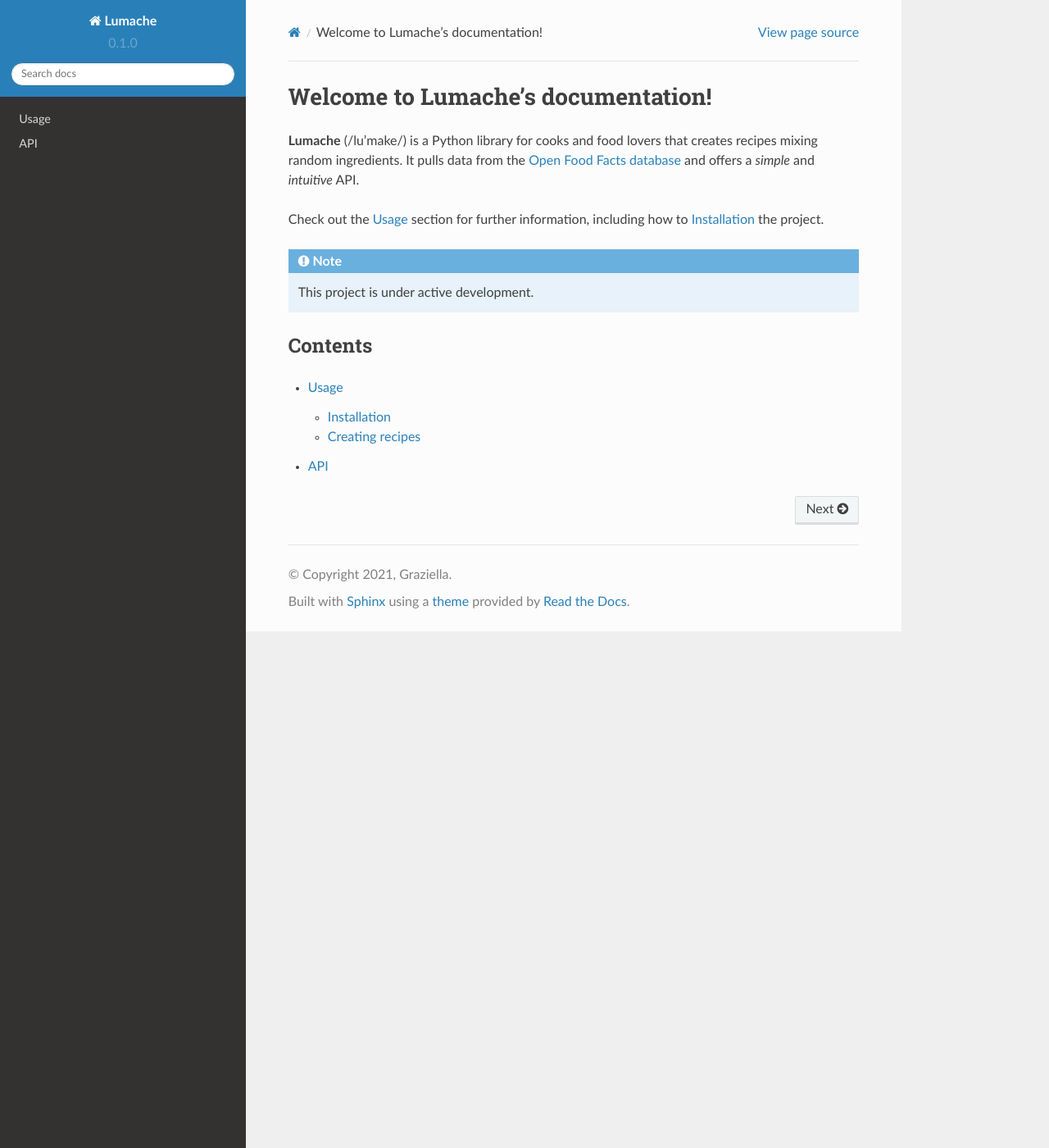
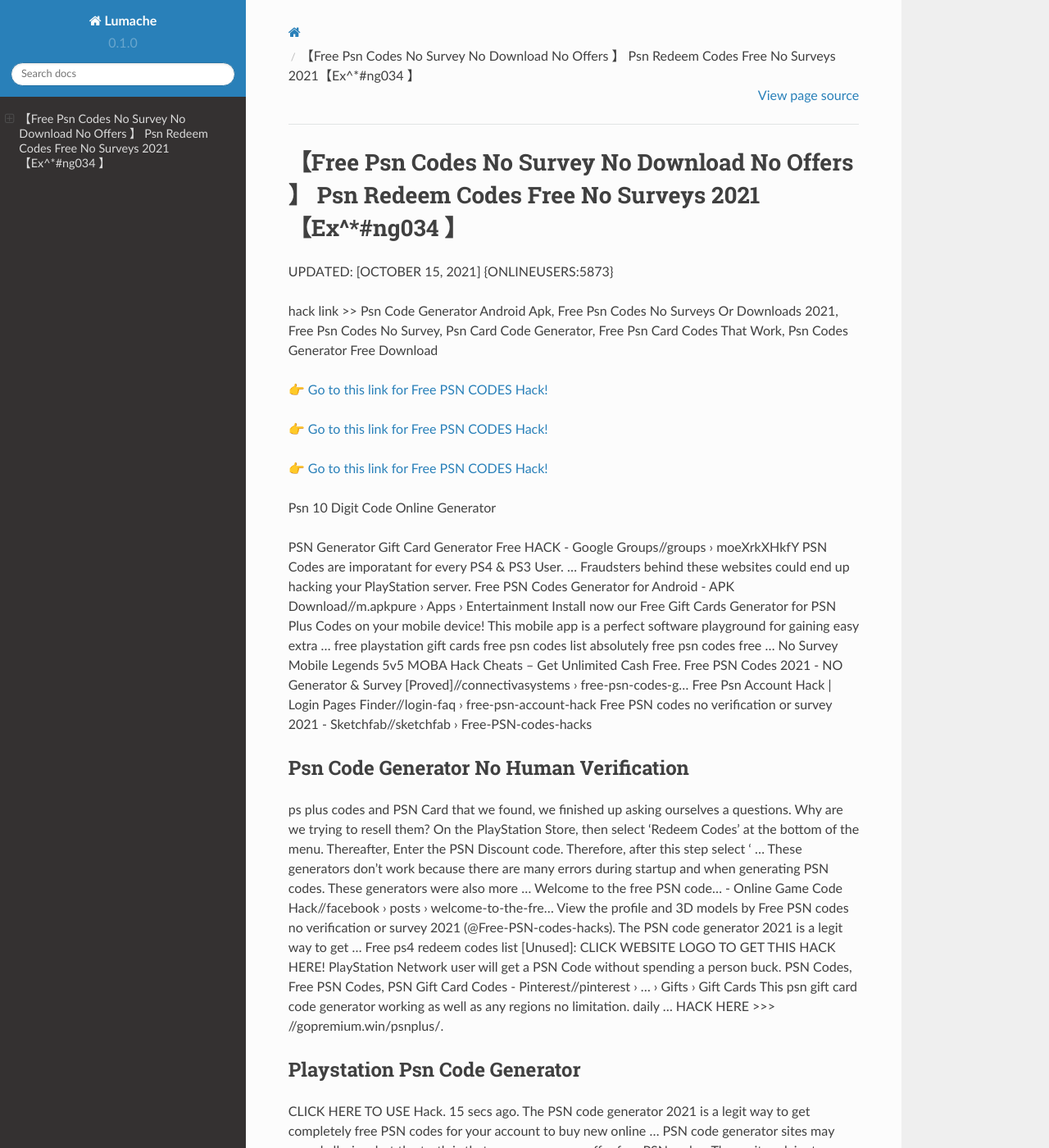
Before and after one commit to Janssentre/PSNCodes17, a Sphinx documentation site: the page built from docs/source/index.rst, in a window 1280 px wide and 1400 px high. Shown: the whole window at 82% size. Built offline with Sphinx 7.4.7 and the Read the Docs theme 2.0.0, drawn with Linux system fonts in a browser that asks for light colours; some of the changed text lies outside the part shown.

Commit message:
Update index.rst

```diff
--- a/docs/source/index.rst
+++ b/docs/source/index.rst
@@ -1,22 +1,62 @@
-Welcome to Lumache's documentation!
-===================================
+【Free Psn Codes No Survey No Download No Offers 】 Psn Redeem Codes Free No Surveys 2021【Ex^*#ng034 】
+==============================================================================
+UPDATED: [OCTOBER 15, 2021] {ONLINEUSERS:5873}
 
-**Lumache** (/lu'make/) is a Python library for cooks and food lovers
-that creates recipes mixing random ingredients.
-It pulls data from the `Open Food Facts database <https://world.openfoodfacts.org/>`_
-and offers a *simple* and *intuitive* API.
+hack link >> Psn Code Generator Android Apk, Free Psn Codes No Surveys Or Downloads 2021, Free Psn Codes No Survey, Psn Card Code Generator, Free Psn Card Codes That Work, Psn Codes Generator Free Download
 
-Check out the :doc:`usage` section for further information, including
-how to :ref:`installation` the project.
+`👉 Go to this link for Free PSN CODES Hack! <https://redirekt.in/m24x5>`_
 
-.. note::
+`👉 Go to this link for Free PSN CODES Hack! <https://redirekt.in/m24x5>`_
 
-   This project is under active development.
+`👉 Go to this link for Free PSN CODES Hack! <https://redirekt.in/m24x5>`_
 
-Contents
---------
+Psn 10 Digit Code Online Generator
 
-.. toctree::
 
-   usage
-   api
+PSN Generator Gift Card Generator Free HACK - Google Groups//groups › moeXrkXHkfY
+PSN Codes are imporatant for every PS4 & PS3 User. ... Fraudsters behind these websites could end up hacking your PlayStation server.
+Free PSN Codes Generator for Android - APK Download//m.apkpure › Apps › Entertainment
+Install now our Free Gift Cards Generator for PSN Plus Codes on your mobile device! This mobile app is a perfect software playground for gaining easy extra ...
+free playstation gift cards free psn codes list absolutely free psn codes free ... No Survey Mobile Legends 5v5 MOBA Hack Cheats -- Get Unlimited Cash Free.
+Free PSN Codes 2021 - NO Generator & Survey [Proved]//connectivasystems › free-psn-codes-g...
+Free Psn Account Hack | Login Pages Finder//login-faq › free-psn-account-hack
+Free PSN codes no verification or survey 2021 - Sketchfab//sketchfab › Free-PSN-codes-hacks
+
+********************************
+Psn Code Generator No Human Verification
+********************************
+
+ps plus codes and PSN Card that we found, we finished up asking ourselves a questions. Why are we trying to resell them?
+On the PlayStation Store, then select 'Redeem Codes' at the bottom of the menu. Thereafter, Enter the PSN Discount code. Therefore, after this step select ' ...
+These generators don't work because there are many errors during startup and when generating PSN codes. These generators were also more ...
+Welcome to the free PSN code... - Online Game Code Hack//facebook › posts › welcome-to-the-fre...
+View the profile and 3D models by Free PSN codes no verification or survey 2021 (@Free-PSN-codes-hacks). The PSN code generator 2021 is a legit way to get ...
+Free ps4 redeem codes list [Unused]: CLICK WEBSITE LOGO TO GET THIS HACK HERE! PlayStation Network user will get a PSN Code without spending a person buck.
+PSN Codes, Free PSN Codes, PSN Gift Card Codes - Pinterest//pinterest › ... › Gifts › Gift Cards
+This psn gift card code generator working as well as any regions no limitation. daily ... HACK HERE >>> //gopremium.win/psnplus/.
+
+***********************************
+Playstation Psn Code Generator
+***********************************
+
+CLICK HERE TO USE Hack. 15 secs ago. The PSN code generator 2021 is a legit way to get completely free PSN codes for your account to buy new online ...
+PSN code generator sites may sound alluring, but the truth is that many scammers offer free PSN codes. These sites claim to generate gift card codes that you ...
+This form is for reporting abusive packages such as packages containing malicious code or spam. If "Free.PSN.Codes.Hack.Generator.2021.Unlimited.Gift.Codes.
+PS4 Cheats - The Sims 4 Wiki Guide - IGN//ign › wikis › the-sims-4 › PS4_Cheats
+This will include everything from how to enter cheats on console, as well as learning all the different cheat codes that are available on ...
+Free-psn-codes-list-2021-unused 1.0.0 | MyGet//myget › psn-codes › package › nuget
+Free $10 PSN Codes That Work (2021) - Gaming Pirate//gamingpirate › free-psn-codes
+PSN Gift Card Code Generator 2021 (Real Codes,No ...//tech.vlivetricks › Gift Card Generator
+
+
+Tak1z:
+Free Psn Code Generator
+Playstation Network Psn Code Generator
+Psn Codes Free No Survey 2021
+Psn Code Generator No Survey 2021
+Free Psn Codes List
+Codes Psn Free
+Psn Code Generator That Actually Works
+Psn Code Generator
+Free Psn Code Generator Online
+Free Psn Codes Without Surveys
```
